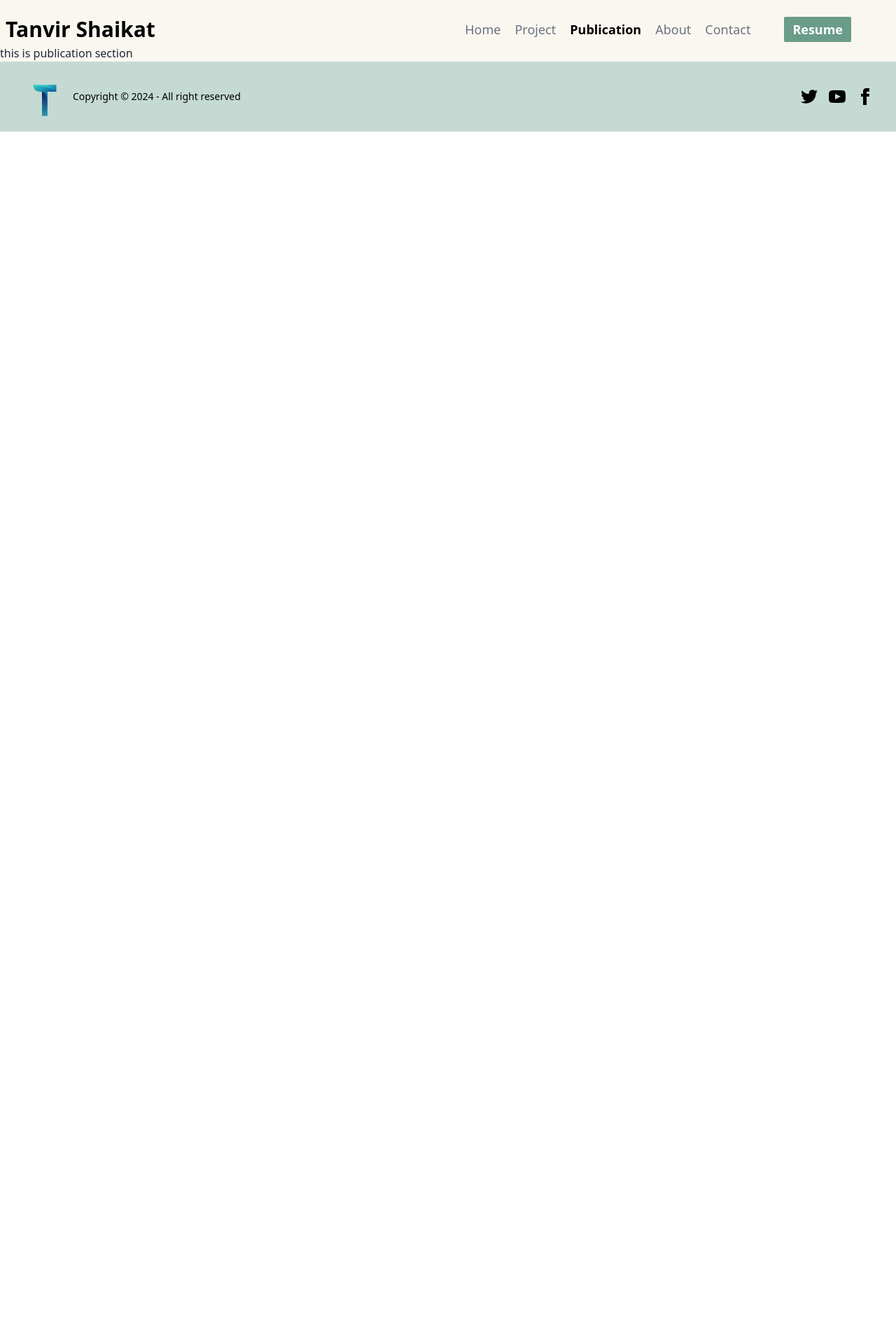
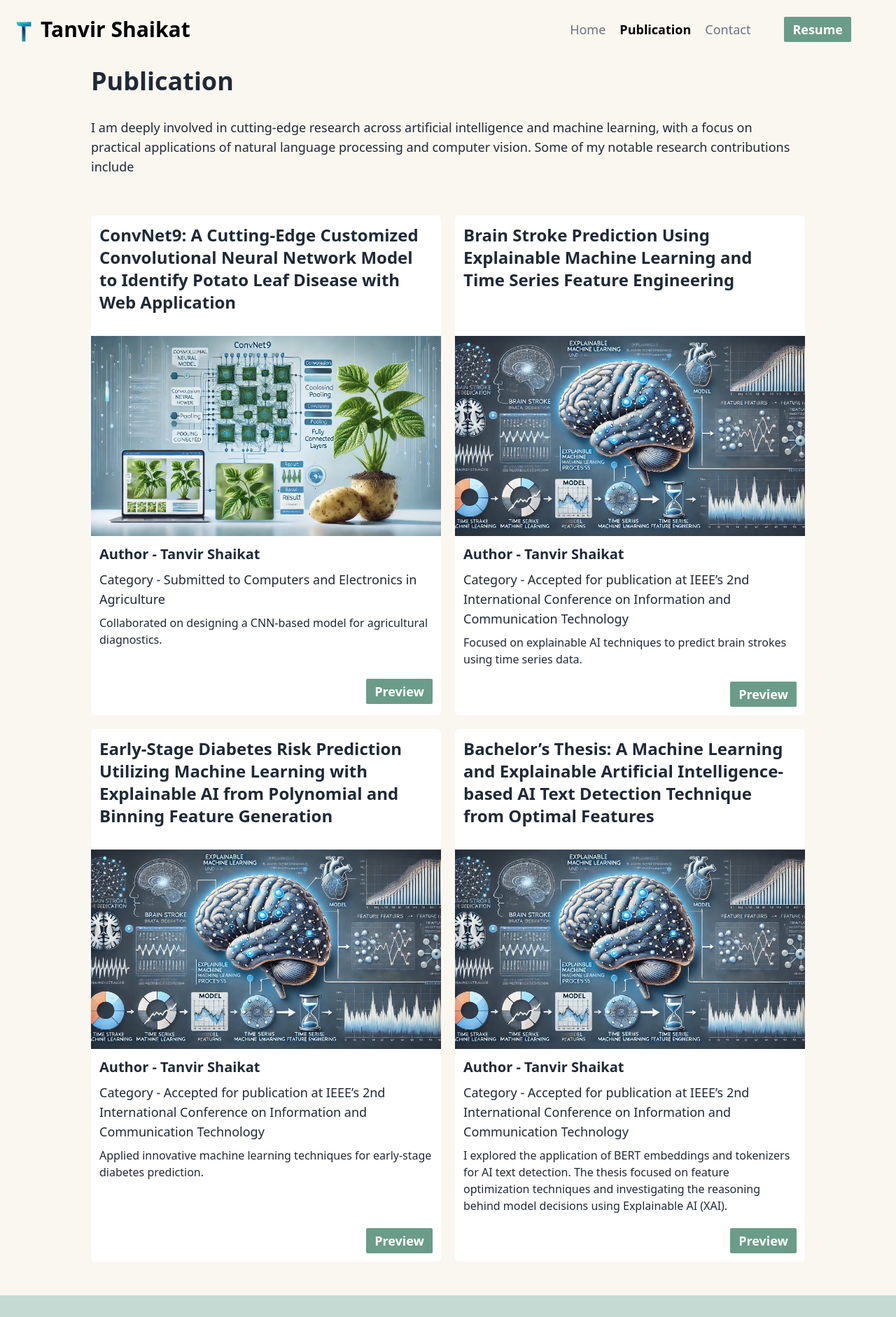
Before and after one commit to sajid3366/portfolio-of-tanvir, a React (Vite) app: page /publication in a window 1280 px wide. Shown: the top 1882 px of the page at 70% size. Before the commit the page ends 800 px from the top, so only its background shows below. Built offline with nearby package versions, Linux system fonts and the light colour scheme.

Commit message:
publication section almost done

```diff
--- a/src/components/Home/Ido.jsx
+++ b/src/components/Home/Ido.jsx
@@ -30,7 +30,7 @@ const Ido = () => {
                             <BsLightningFill className='mt-2' /><p className='text-xl'>Generative AI</p>
                         </div>
                         <div className='flex items-center gap-x-2 mb-2'>
-                            <BsLightningFill className='mt-2' /><p className='text-xl'>Computer Vision (disigne ba | bar maira dio)</p>
+                            <BsLightningFill className='mt-2' /><p className='text-xl'>Computer Vision</p>
                         </div>
                     </div>
                 </div>
--- a/src/components/Navbar/Navbar.jsx
+++ b/src/components/Navbar/Navbar.jsx
@@ -42,15 +42,15 @@ const Navbar = () => {
                     <li><NavLink to="/" className={({ isActive, isPending }) =>
                         isActive ? "text-[#000000]  font-bold" : isPending ? "pending" : "hover:text-red-500 hover:underline"
                     }>Home</NavLink></li>
-                    <li><NavLink to="/project" className={({ isActive, isPending }) =>
+                    {/* <li><NavLink to="/project" className={({ isActive, isPending }) =>
                         isActive ? "text-[#000000]  font-bold " : isPending ? "pending" : "hover:text-red-500 hover:underline"
-                    }>Project</NavLink></li>
+                    }>Project</NavLink></li> */}
                     <li><NavLink to="/publication" className={({ isActive, isPending }) =>
                         isActive ? "text-[#000000]  font-bold" : isPending ? "pending" : "hover:text-red-500 hover:underline"
                     }>Publication</NavLink></li>
-                    <li><NavLink to="/about" className={({ isActive, isPending }) =>
+                    {/* <li><NavLink to="/about" className={({ isActive, isPending }) =>
                         isActive ? "text-[#000000]  font-bold" : isPending ? "pending" : "hover:text-red-500 hover:underline"
-                    }>About</NavLink></li>
+                    }>About</NavLink></li> */}
                     <li><NavLink to="/contact" className={({ isActive, isPending }) =>
                         isActive ? "text-[#000000]  font-bold" : isPending ? "pending" : "hover:text-red-500 hover:underline"
                     }>Contact</NavLink></li>
--- a/src/components/Publication/Publication.jsx
+++ b/src/components/Publication/Publication.jsx
@@ -1,9 +1,83 @@
 import React from 'react';
+import image1 from '../../../public/image/research-1.webp'
+import image2 from '../../../public/image/research-2.webp'
 
 const Publication = () => {
     return (
-        <div>
-            this is publication section
+        <div className=' w-[1100px] mx-auto px-10 mt-8 mb-12'>
+            <h1 className='text-4xl font-semibold '>Publication</h1>
+            <div className='flex  mt-8 mb-5 w-[1000px] '>
+                <p className='text-lg'>I am deeply involved in cutting-edge research across artificial intelligence and machine learning, with a focus on practical applications of natural language processing and computer vision. Some of my notable research contributions include</p>
+            </div>
+            <div className='grid grid-cols-2 gap-5 mt-14'>
+                <div className="rounded-md bg-base-100">
+                    <h1 className='text-2xl font-bold mb-5 p-3'>ConvNet9: A Cutting-Edge Customized Convolutional Neural Network Model to Identify Potato Leaf Disease with Web Application</h1>
+                    <figure>
+                        <img
+                            src={image1}
+                            alt="research-1" />
+                    </figure>
+                    <div className="p-3 ">
+                        <h2 className="text-xl font-semibold mb-2">Author - Tanvir Shaikat</h2>
+                        <h3 className='mb-2 text-lg font-medium'>Category - Submitted to Computers and Electronics in Agriculture</h3>
+                        <p>Collaborated on designing a CNN-based model for agricultural diagnostics.</p>
+                        <div className="card-actions mt-[44px] justify-end">
+                            <p className="bg-primary text-white px-3 py-1 text-lg font-semibold rounded-sm flex gap-2 items-center justify-center cursor-pointer hover:transition duration-700 hover:scale-105"><a href="" target="_blank" rel="noreferrer">Preview</a></p>
+                        </div>
+                    </div>
+                </div>
+                <div className="rounded-md bg-base-100">
+                    <h1 className='text-2xl font-bold mb-[52px] p-3'>Brain Stroke Prediction Using Explainable Machine Learning and Time Series Feature Engineering</h1>
+                    <figure>
+                        <img
+                            src={image2}
+                            alt="research-2" />
+                    </figure>
+                    <div className="p-3 ">
+                        <h2 className="text-xl font-semibold mb-2">Author - Tanvir Shaikat</h2>
+                        <h3 className='mb-2 text-lg font-medium'>Category - Accepted for publication at IEEE’s 2nd International Conference on Information and Communication Technology</h3>
+                        <p>Focused on explainable AI techniques to predict brain strokes using time series data.</p>
+                        <div className="card-actions mt-5 justify-end">
+                            <p className="bg-primary text-white px-3 py-1 text-lg font-semibold rounded-sm flex gap-2 items-center justify-center cursor-pointer hover:transition duration-700 hover:scale-105"><a href="" target="_blank" rel="noreferrer"> Preview</a></p>
+                        </div>
+                    </div>
+                </div>
+                <div className="rounded-md bg-base-100">
+                    <h1 className='text-2xl font-bold mb-5 p-3'>Early-Stage Diabetes Risk Prediction Utilizing Machine Learning with Explainable AI from Polynomial and Binning Feature Generation</h1>
+                    <figure>
+                        <img
+                            src={image2}
+                            alt="research-2" />
+                    </figure>
+                    <div className="p-3 ">
+                        <h2 className="text-xl font-semibold mb-2">Author - Tanvir Shaikat</h2>
+                        <h3 className='mb-2 text-lg font-medium'>Category - Accepted for publication at IEEE’s 2nd International Conference on Information and Communication Technology</h3>
+                        <p>Applied innovative machine learning techniques for early-stage diabetes prediction.</p>
+                        <div className="card-actions mt-[68px] justify-end">
+                            <p className="bg-primary text-white px-3 py-1 text-lg font-semibold rounded-sm flex gap-2 items-center justify-center cursor-pointer hover:transition duration-700 hover:scale-105"><a href="" target="_blank" rel="noreferrer"> Preview</a></p>
+                        </div>
+                    </div>
+                </div>
+                <div className="rounded-md bg-base-100">
+                    <h1 className='text-2xl font-bold mb-5 p-3'>Bachelor’s Thesis: A Machine Learning and Explainable Artificial Intelligence-based AI Text Detection Technique from Optimal Features</h1>
+                    <figure>
+                        <img
+                            src={image2}
+                            alt="research-2" />
+                    </figure>
+                    <div className="p-3 ">
+                        <h2 className="text-xl font-semibold mb-2">Author - Tanvir Shaikat</h2>
+                        <h3 className='mb-2 text-lg font-medium'>Category - Accepted for publication at IEEE’s 2nd International Conference on Information and Communication Technology</h3>
+                        <p>I explored the application of BERT embeddings and tokenizers for AI text detection. The thesis focused on feature optimization techniques and investigating the reasoning behind model decisions using Explainable AI (XAI).</p>
+                        <div className="card-actions mt-5 justify-end">
+                            <p className="bg-primary text-white px-3 py-1 text-lg font-semibold rounded-sm flex gap-2 items-center justify-center cursor-pointer hover:transition duration-700 hover:scale-105"><a href="" target="_blank" rel="noreferrer"> Preview</a></p>
+                        </div>
+                    </div>
+                </div>
+
+
+            </div>
+
         </div>
     );
 };
```
Also changed, not shown: public/image/research-1.webp (added), public/image/research-2.webp (added).
